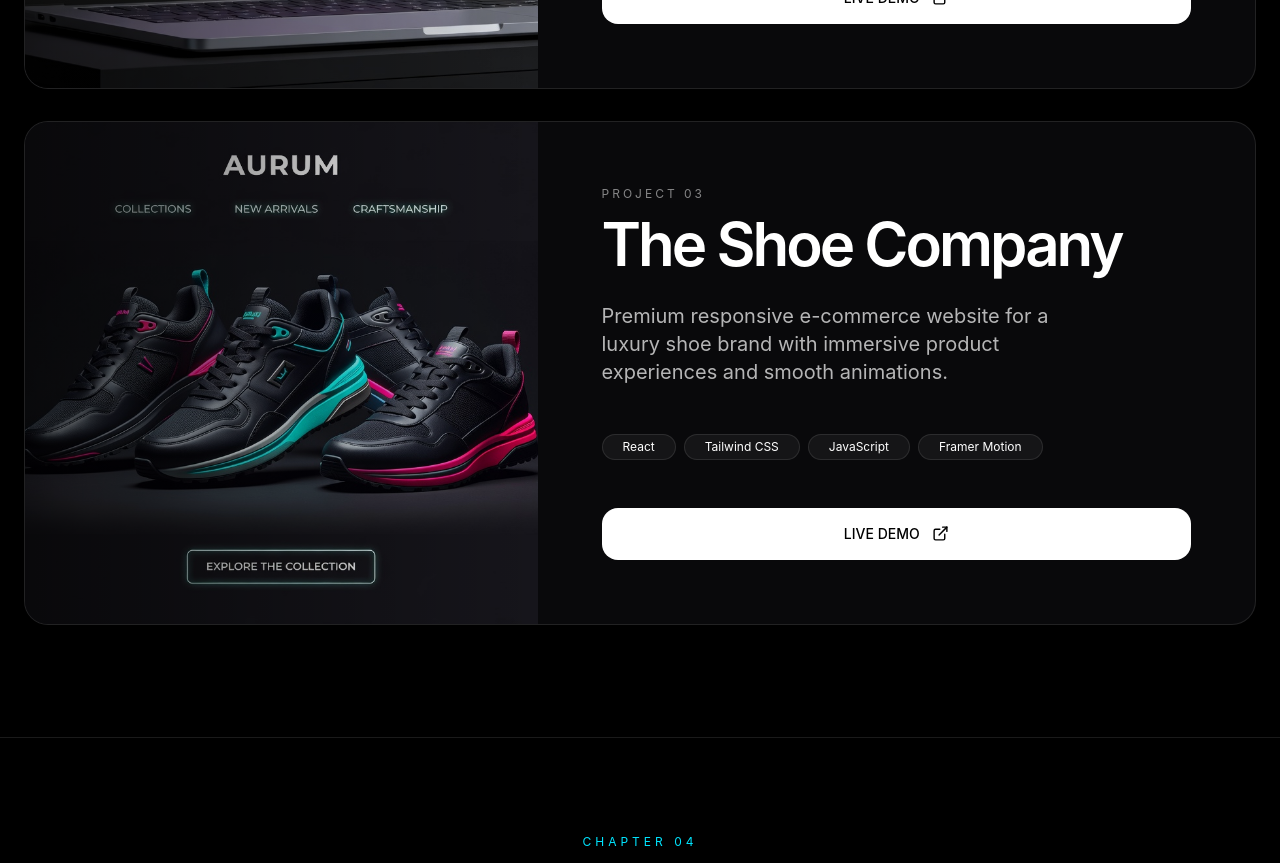
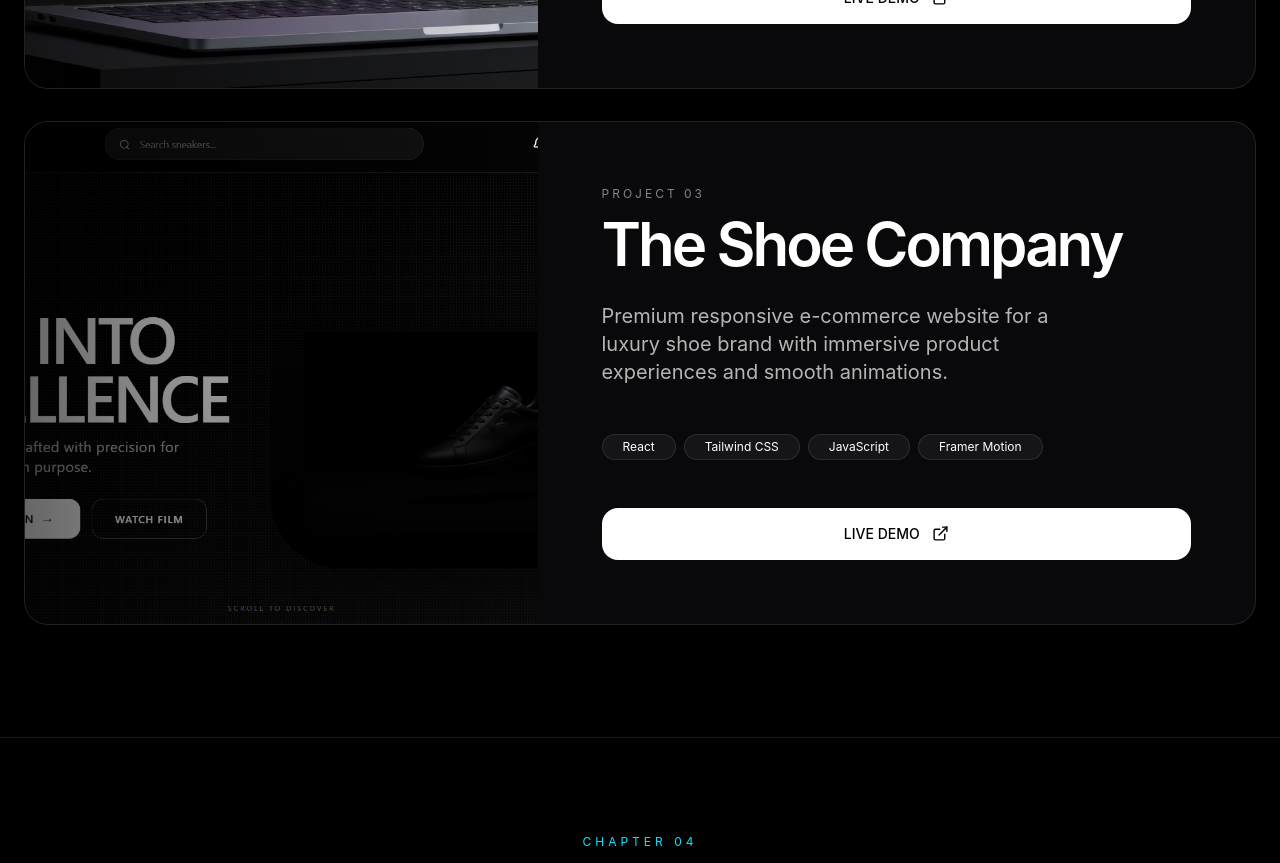
Before and after one commit to koushikram22/portfolio, a React (Vite) app in the folder portfolio/: page / in a window 1280 px wide. Shown: the part 3560-4423 px from the top of the page. Built offline with nearby package versions, Linux system fonts and the light colour scheme; no server answers.

Commit message:
Fixed image path for shoe company project

```diff
--- a/portfolio/src/App.tsx
+++ b/portfolio/src/App.tsx
@@ -41,7 +41,7 @@
     id: 3,
     title: "The Shoe Company",
     description: "Premium responsive e-commerce website for a luxury shoe brand with immersive product experiences and smooth animations.",
-    image: "/images/shoecompany.jpg",
+    image: "/images/shoecompany.png",
     tech: ["React", "Tailwind CSS", "JavaScript", "Framer Motion"],
     demo: "https://kr-shoe-company.vercel.app"
   }
```
Also changed, not shown: portfolio/public/images/shoecompany.jpg (deleted), portfolio/public/images/shoecompany.png (added).
